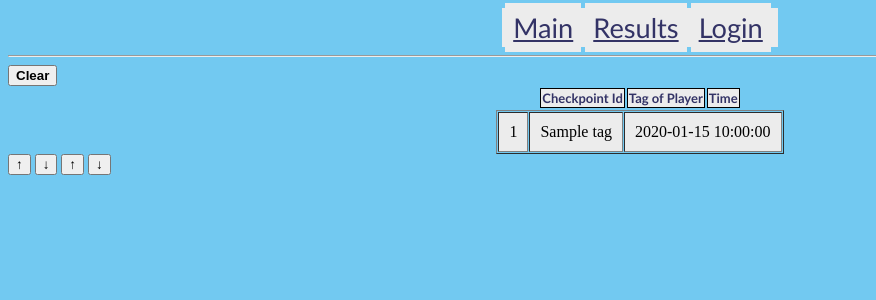
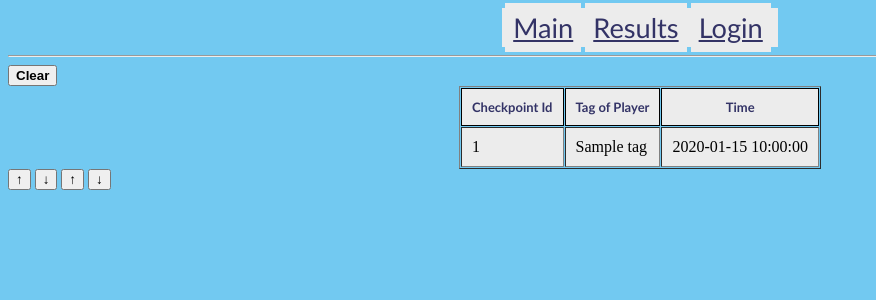
Before and after one commit to DimonLavron/RTS, a Flask app: page /results in a window 1280 px wide. Shown: the top 300 px of the page, without its empty margins (0-876 px from the left). Run offline with Flask 2, Linux system fonts and the light colour scheme; a database or web service that is not in the repository returns one stand-in record (values such as "Sample title"); lists and menus that the app fills with data are empty.

Commit message:
fix moving and selecting rows

```diff
--- a/site/app/templates/table.html
+++ b/site/app/templates/table.html
@@ -19,25 +19,20 @@
   	font-weight: bold
 	}
 </style>
-  <table align="center">
+  <table id="table" border="1" cellspacing="1" cellpadding="10" align="center">
     <tr>
       <th style="background-color:#ececec; color: #333366;">Checkpoint Id</th>
       <th style="background-color:#ececec; color: #333366;">Tag of Player</th>
       <th style="background-color:#ececec; color: #333366;">Time</th>
     </tr>
     {% for event in events %}
-    <body>
-      <table  id="table" border="1" cellspacing="1" cellpadding="10" align="center">
         <tr>
           <td style="background-color:#ececec; color: black">{{ event.checkpoint_id }}</td>
           <td style="background-color:#ececec; color: black">{{ event.tag }}</td>
           <td style="background-color:#ececec; color: black">{{ event.time }}</td>
         </tr>
-        </table>
-      </body>
     {% endfor %}
   </table>
-
 
 	<button onclick="move('up');">&ShortUpArrow;</button>
 	<button onclick="move('down');">&ShortDownArrow;</button>
```
Lines whose indentation alone changed are shown as unchanged.
